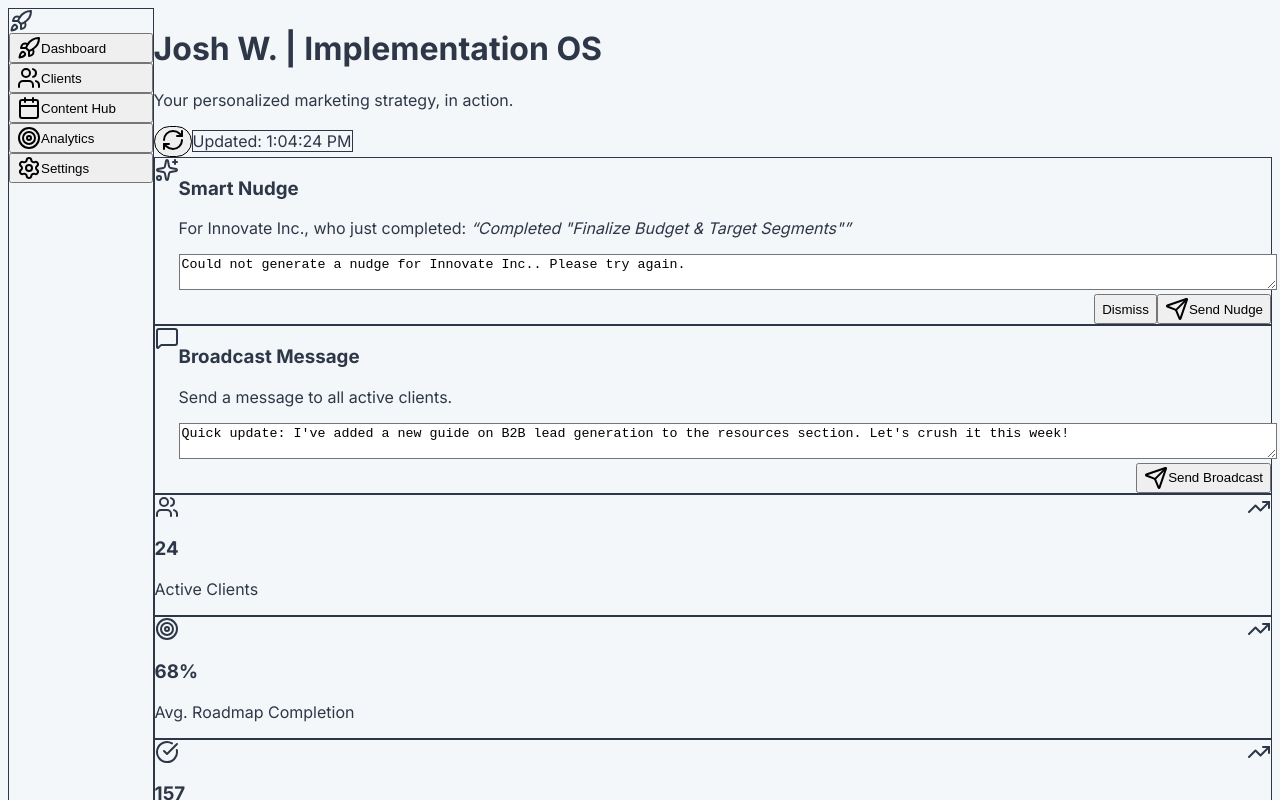
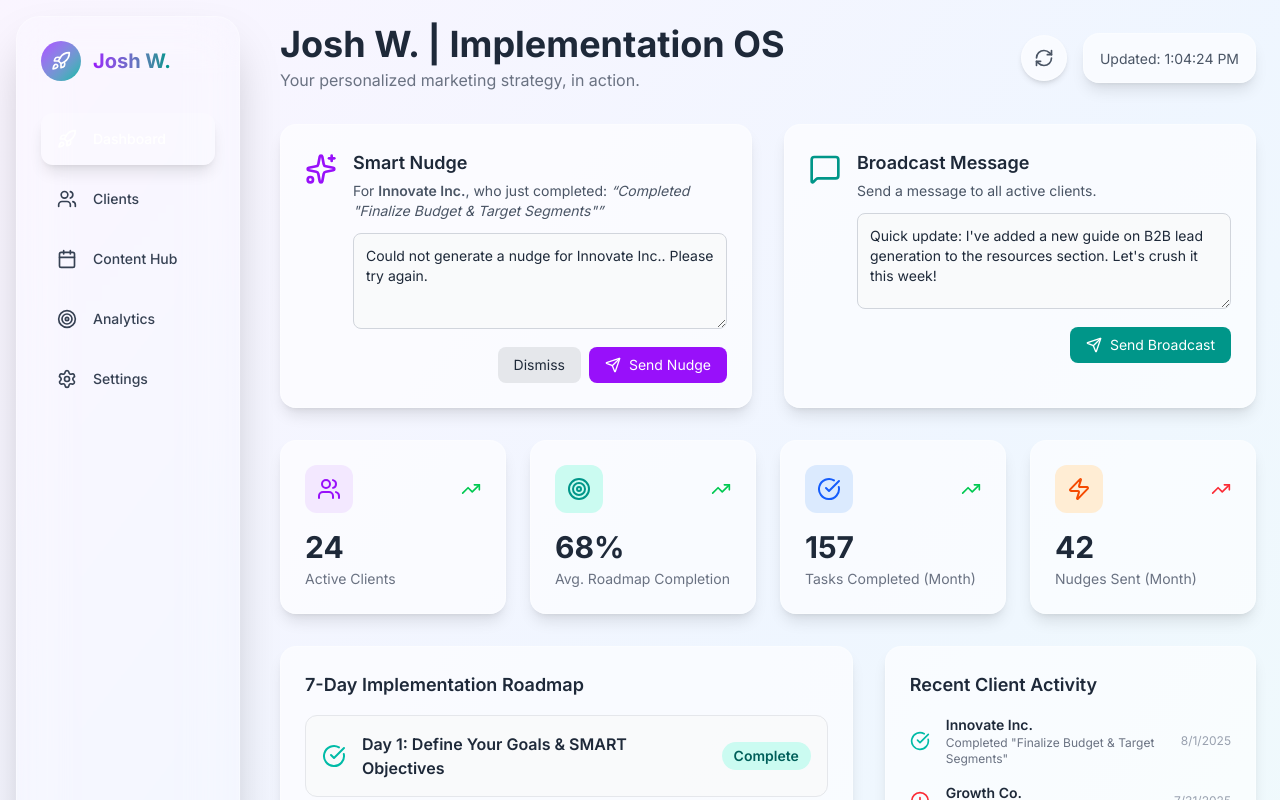
Before and after one commit to echofield/joshdashboard, a Next.js app: page / in a window 1280 px wide. Shown: the top 800 px of the page. Built offline with nearby package versions, Linux system fonts and the light colour scheme; no server answers.

Commit message:
Update globals.css

```diff
--- a/app/globals.css
+++ b/app/globals.css
@@ -1,11 +1,12 @@
-/*
-  This is the finalized version using the modern @tailwind directives
-  required by your project's build setup. This resolves the package
-  path export error.
-*/
-@tailwind base;
-@tailwind components;
-@tailwind utilities;
+@import "tailwindcss";
+
+@theme {
+  --spacing: 0.25rem;
+  --breakpoint-sm: 640px;
+  --breakpoint-md: 768px;
+  --breakpoint-lg: 1024px;
+  --breakpoint-xl: 1280px;
+}
 
 @layer base {
   /*
@@ -18,10 +19,8 @@
 
     --card-bg: 255 255 255;      /* White */
     --card-border: 226 232 240; /* Light gray border: #e2e8f0 */
-
     --brand-purple: 139 92 246; /* #8B5CF6 */
     --brand-teal: 20 184 166;   /* #14B8A6 */
-
     --text-muted: 113 128 150; /* Muted gray: #718096 */
   }
 
@@ -33,3 +32,24 @@
     -moz-osx-font-smoothing: grayscale;
   }
 }
+
+@layer utilities {
+  @keyframes blob {
+    0% { transform: translate(0px, 0px) scale(1); }
+    33% { transform: translate(30px, -50px) scale(1.1); }
+    66% { transform: translate(-20px, 20px) scale(0.9); }
+    100% { transform: translate(0px, 0px) scale(1); }
+  }
+
+  .animate-blob {
+    animation: blob 7s infinite;
+  }
+
+  .animation-delay-2000 {
+    animation-delay: 2s;
+  }
+
+  .animation-delay-4000 {
+    animation-delay: 4s;
+  }
+}
```
